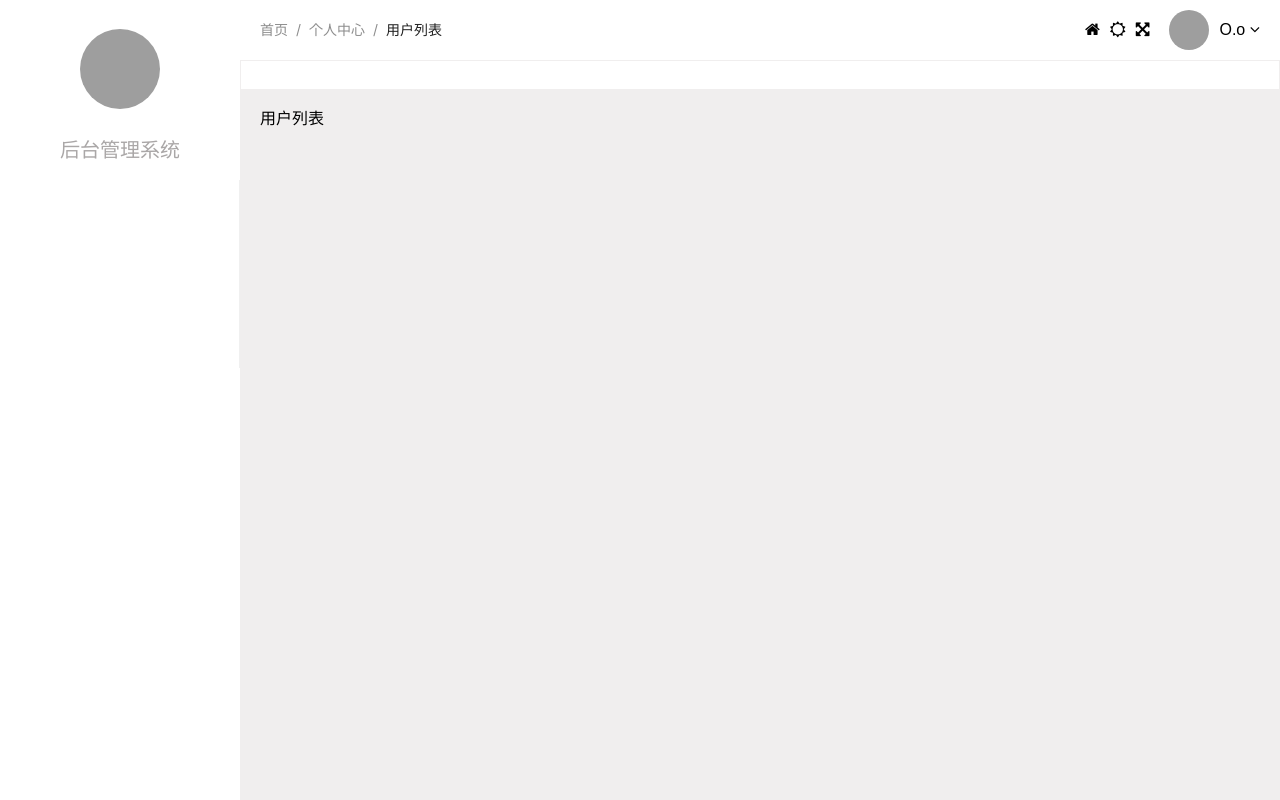
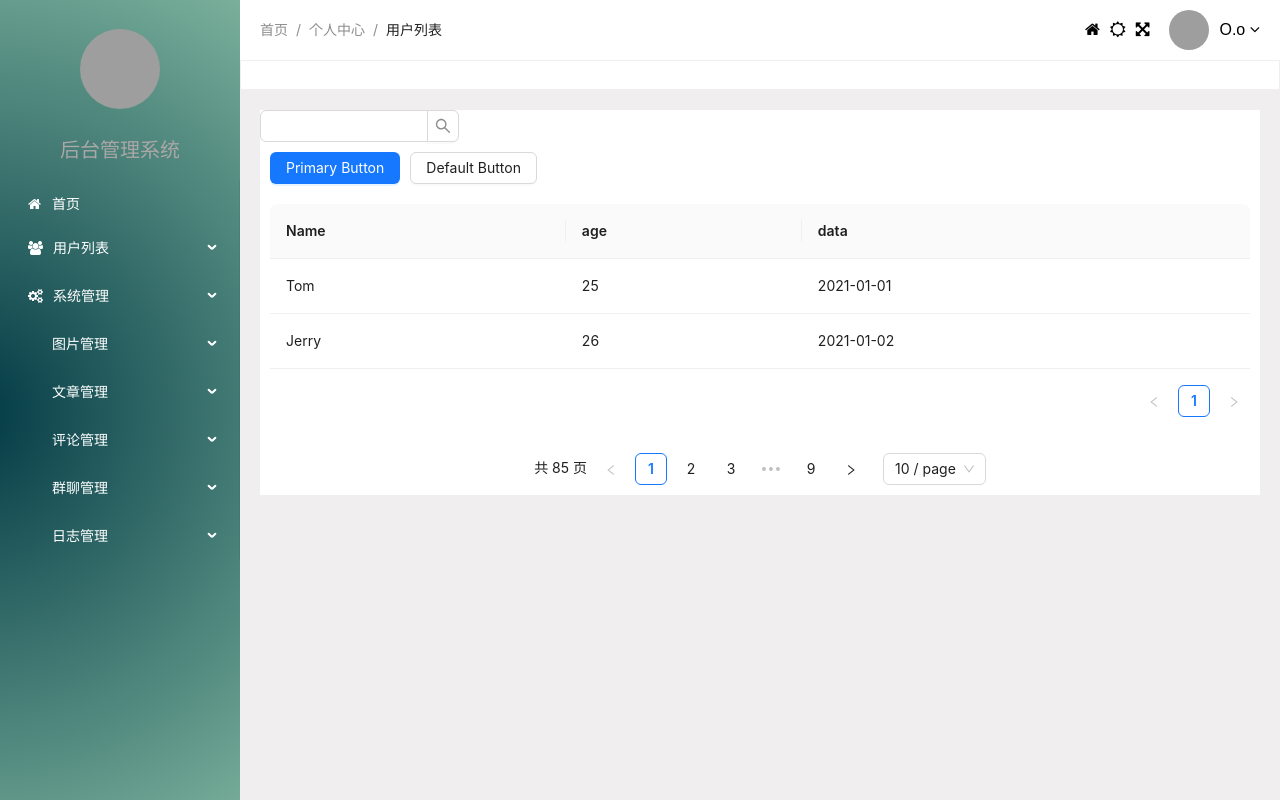
Before and after one commit to EchoHoo/gin-vue-blog, a Vue app in the folder gvb_admin/: page /admin/user_list in a window 1280 px wide. Built offline with nearby package versions, Linux system fonts and the light colour scheme; grey boxes are pictures that could not be loaded; a web font is replaced by a local one.

Commit message:
feat: 新增做测菜单列表其他选项，以及一些表单

```diff
--- a/gvb_admin/src/assets/css/iconfont.css
+++ b/gvb_admin/src/assets/css/iconfont.css
@@ -1,8 +1,8 @@
 @font-face {
   font-family: "iconfont"; /* Project id 4538371 */
-  src: url('//at.alicdn.com/t/c/font_4538371_r7bm678qfue.woff2?t=1718290288996') format('woff2'),
-       url('//at.alicdn.com/t/c/font_4538371_r7bm678qfue.woff?t=1718290288996') format('woff'),
-       url('//at.alicdn.com/t/c/font_4538371_r7bm678qfue.ttf?t=1718290288996') format('truetype');
+  src: url('//at.alicdn.com/t/c/font_4538371_m91rdt4elca.woff2?t=1721011320736') format('woff2'),
+       url('//at.alicdn.com/t/c/font_4538371_m91rdt4elca.woff?t=1721011320736') format('woff'),
+       url('//at.alicdn.com/t/c/font_4538371_m91rdt4elca.ttf?t=1721011320736') format('truetype');
 }
 
 .iconfont {
@@ -11,6 +11,22 @@
   font-style: normal;
   -webkit-font-smoothing: antialiased;
   -moz-osx-font-smoothing: grayscale;
+}
+
+.icon-jianyi:before {
+  content: "\e6d3";
+}
+
+.icon-bug-delay:before {
+  content: "\e807";
+}
+
+.icon-tupianguanli1:before {
+  content: "\e639";
+}
+
+.icon-wenzhang:before {
+  content: "\e625";
 }
 
 .icon-xiaoxitongji:before {
--- a/gvb_admin/src/assets/css/theme.css
+++ b/gvb_admin/src/assets/css/theme.css
@@ -5,7 +5,7 @@
     --text: #000000;
     --card_bg: white;
     --card_border: #e2e2e2;
-    --active:#1782FFFF
+    --active:#1782FFFF;
     --gradient_bg:radial-gradient( circle 1292px at -13.6% 51.7%,  rgba(0,56,68,1) 0%, rgba(163,217,185,1) 51.5%, rgba(255,252,247,1) 88.6% );
 }
 .dark{
@@ -15,6 +15,6 @@
     --text: #cfcfcc;
     --card_bg: black;
     --card_border: #ca2f2f;
-    --active:#1782FFFF
+    --active:#1782FFFF;
     --gradient_bg:radial-gradient( circle 1292px at -13.6% 51.7%,  rgba(0,56,68,1) 0%, rgba(163,217,185,1) 51.5%, rgba(255,252,247,1) 88.6% );
 }
--- a/gvb_admin/src/components/admin/gvb_aside_menu.vue
+++ b/gvb_admin/src/components/admin/gvb_aside_menu.vue
@@ -48,7 +48,7 @@ const data = reactive({
         name: "",    // 路由名称
         children: [
             {
-                id: 3,
+                id: 10,
                 icon: "fa-list",
                 title: "用户管理",
                 name: "user_list",    // 路由名称
@@ -56,13 +56,13 @@ const data = reactive({
         ]
     },
     {
-        id: 5,
+        id: 3,
         icon: "fa-cogs",
         title: "系统管理",
         name: "",    // 路由名称
         children: [
             {
-                id: 6,
+                id: 11,
                 icon: "fa-cog",
                 title: "系统配置",
                 name: "system_list",    // 路由名称
@@ -71,19 +71,75 @@ const data = reactive({
         ]
     },
     {
-        id: 5,
-        icon: "fa-cogs",
+        id: 4,
+        icon: "iconfont icon-tupianguanli1",
         title: "图片管理",
         name: "",    // 路由名称
         children: [
             {
-                id: 6,
-                icon: "fa-cog",
+                id: 12,
+                icon: "iconfont icon-tupianguanli1",
                 title: "图片列表",
-                name: "system_list",    // 路由名称
+                name: "avatar_list",    // 路由名称
             },
         ]
-    }
+    },
+    {
+        id: 5,
+        icon: "iconfont icon-16",
+        title: "文章管理",
+        name: "",    // 路由名称
+        children: [
+            {
+                id: 13,
+                icon: "iconfont icon-wenzhang",
+                title: "文章列表",
+                name: "article_list",    // 路由名称
+            },
+        ]
+    },
+    {
+        id: 6,
+        icon: "iconfont icon-jianyi",
+        title: "评论管理",
+        name: "",    // 路由名称
+        children: [
+            {
+                id: 14,
+                icon: "iconfont icon-jianyi",
+                title: "评论列表",
+                name: "comment_list",    // 路由名称
+            },
+        ]
+    },
+    {
+        id: 7,
+        icon: "iconfont icon-jianyi",
+        title: "群聊管理",
+        name: "",    // 路由名称
+        children: [
+            {
+                id: 15,
+                icon: "iconfont icon-jianyi",
+                title: "聊天记录",
+                name: "chat_list",    // 路由名称
+            },
+        ]
+    },
+    {
+        id: 8,
+        icon: "iconfont icon-bug-delay",
+        title: "日志管理",
+        name: "",    // 路由名称
+        children: [
+            {
+                id: 16,
+                icon: "iconfont icon-bug-delay",
+                title: "日志记录",
+                name: "log_list",    // 路由名称
+            },
+        ]
+    },
     ]
 })
 const router = useRouter()
--- a/gvb_admin/src/views/admin/user_mgt/user_list.vue
+++ b/gvb_admin/src/views/admin/user_mgt/user_list.vue
@@ -1,12 +1,90 @@
+<template>
+    <div class="gvb_container">
+        <div class="gvb_search">
+            <a-input-search placeholder="" style="width: 200px" />
+        </div>
+        <div class="gvb_actions">
+            <a-button type="primary">Primary Button</a-button>
+            <a-button>Default Button</a-button>
+        </div>
+        <div class="gvb_tables">
+            <a-table :columns="data.columns" :data-source="data.list">
 
-<template>
-<div>用户列表</div>
+            </a-table>
+        </div>
+        <div class="gvb_pages" >
+            <a-pagination show-less-items
+            v-model:current="page.page"
+            v-model:page-size="page.limit" :total="85"
+            :show-total="total => ` 共 ${total} 页`" />
+
+        </div>
+
+    </div>
 
 </template>
 <script setup>
+import { reactive } from 'vue'
+const page = reactive({
+    page:1,
+    limit:10
+})
+const data = reactive({
+    columns: [
+        {
+            title: 'Name',
+            key: 'name',
+            dataIndex: 'name'
+        },
+        {
+            title: 'age',
+            key: 'age',
+            dataIndex: 'age'
+        },
+        {
+            title: 'data',
+            key: 'data',
+            dataIndex: 'data'
+
+        }
+    ],
+    list: [
+        {
+            name: 'Tom',
+            age: 25,
+            data: '2021-01-01'
+        },
+        {
+            name: 'Jerry',
+            age: 26,
+            data: '2021-01-02'
+        }
+    ]
+})
 
 </script>
 
-<style scoped>
+<style lang="scss">
+.gvb_container {
+    background-color: white;
 
+    .gvb_actions {
+        padding: 10px;
+
+        .ant-btn {
+            // padding: 10px;
+            // border-bottom: 1px solid var(--bg);
+            margin-right: 10px;
+        }
+    }
+
+    .gvb_tables {
+        padding: 10px;
+    }
+    .gvb_pages {
+        display: flex;
+        justify-content: center;
+        padding: 10px;
+    }
+}
 </style>
```
